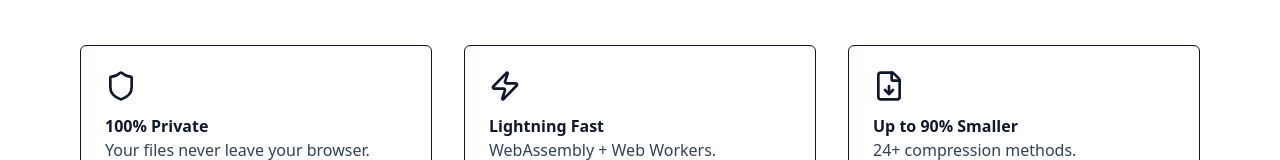
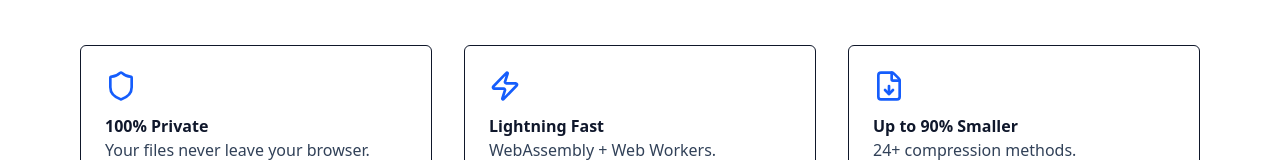
Before and after one commit to YAL-PJ/pdf-compress-new, a Next.js app: page / in a window 1280 px wide. Shown: the part 775-935 px from the top of the page. Built offline with nearby package versions, Linux system fonts and the light colour scheme; no server answers.

Commit message:
Fix feature icons visibility - add blue color
The feature icons (Shield, Zap, FileDown, etc.) were rendering
without a color class, making them nearly invisible.
Added text-blue-600 to make icons clearly visible.

https://claude.ai/code/session_012HcpDjH1QgeAWTSHyeWk7f

```diff
--- a/app/page.tsx
+++ b/app/page.tsx
@@ -209,7 +209,7 @@ export default function Home() {
             <div className="max-w-6xl mx-auto grid md:grid-cols-3 gap-8 px-4">
               {features.map(f => (
                 <div key={f.title} className="p-6 rounded-xl border">
-                  <f.icon className="w-8 h-8 mb-3" />
+                  <f.icon className="w-8 h-8 mb-3 text-blue-600" />
                   <h3 className="font-bold text-slate-900">{f.title}</h3>
                   <p className="text-slate-700">{f.description}</p>
                 </div>
```
